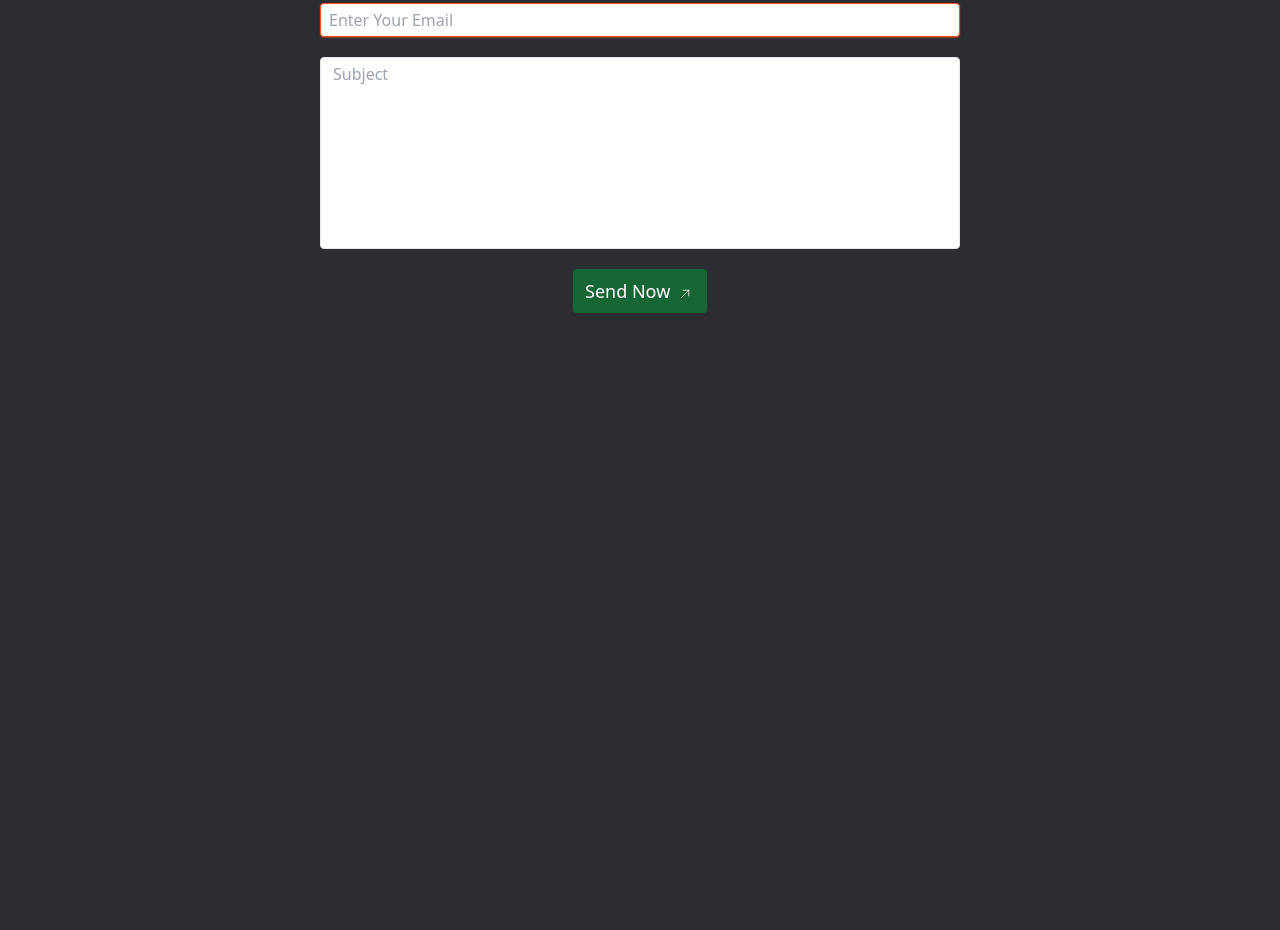
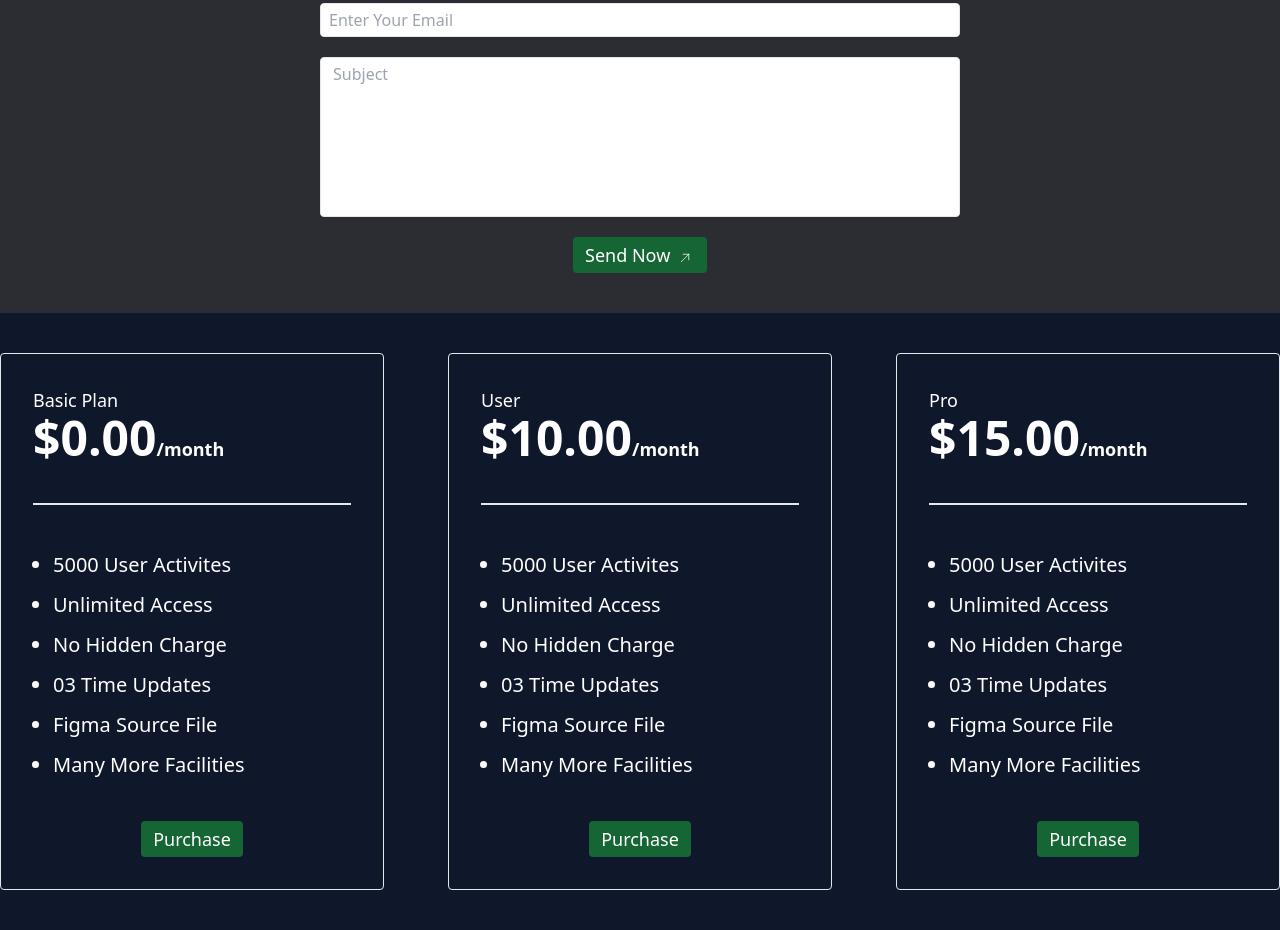
Before and after one commit to Md-Naim-Howlader/Smart-Coders, a website built with Vite: page index.html in a window 1280 px wide. Shown: the part 2263-3193 px from the top of the page. Before the commit the page ends 2616 px from the top, so only its background shows below. Built offline with nearby package versions, Linux system fonts and the light colour scheme.

Commit message:
DONE Pricing Section

```diff
--- a/index.html
+++ b/index.html
@@ -294,17 +294,16 @@
                 class="block w-full mb-5 py-1 px-2 rounded border outline-none focus:border-[#f65023] focus:shadow-sm focus:shadow-[rgba(246,80,35,.5)]"
                 placeholder="Enter Your Email"
                 required
-                autofocus
               />
               <textarea
                 name=""
                 required
-                class="block w-full mb-5 resize-none py-1 h-48 rounded px-3 border outline-none focus:border-[#f65023] focus:shadow-sm focus:shadow-[rgba(246,80,35,.5)]"
+                class="block w-full mb-5 resize-none py-1 h-40 rounded px-3 border outline-none focus:border-[#f65023] focus:shadow-sm focus:shadow-[rgba(246,80,35,.5)]"
                 placeholder="Subject"
               ></textarea>
               <div type="submit" class="text-center">
                 <button
-                  class="bg-green-800 transition hover:bg-green-900 py-2 px-3 text-white text-lg rounded"
+                  class="bg-green-800 transition hover:bg-green-900 py-1 px-3 text-white text-lg rounded"
                 >
                   Send Now
                   <svg
@@ -327,6 +326,81 @@
           </div>
         </div>
       </section>
+      <section class="pricing py-10 bg-slate-900">
+        <div class="container mx-auto">
+          <div class="grid md:grid-cols-2 lg:grid-cols-3 gap-16">
+            <div class="border text-white p-8 rounded">
+              <h4 class="text-lg">Basic Plan</h4>
+              <h2
+                class="text-xl sm:text-2xl md:text-5xl font-bold border-b-2 mb-10 pb-10"
+              >
+                $0.00<span class="text-lg">/month</span>
+              </h2>
+              <ul class="list-disc leading-10 text-xl ml-5">
+                <li>5000 User Activites</li>
+                <li>Unlimited Access</li>
+                <li>No Hidden Charge</li>
+                <li>03 Time Updates</li>
+                <li>Figma Source File</li>
+                <li>Many More Facilities</li>
+              </ul>
+              <div class="text-center">
+                <button
+                  class="bg-green-800 transition hover:bg-green-900 py-1 mt-9 px-3 text-white text-lg rounded"
+                >
+                  Purchase
+                </button>
+              </div>
+            </div>
+            <div class="border text-white p-8 rounded">
+              <h4 class="text-lg">User</h4>
+              <h2
+                class="text-xl sm:text-2xl md:text-5xl font-bold border-b-2 mb-10 pb-10"
+              >
+                $10.00<span class="text-lg">/month</span>
+              </h2>
+              <ul class="list-disc leading-10 text-xl ml-5">
+                <li>5000 User Activites</li>
+                <li>Unlimited Access</li>
+                <li>No Hidden Charge</li>
+                <li>03 Time Updates</li>
+                <li>Figma Source File</li>
+                <li>Many More Facilities</li>
+              </ul>
+              <div class="text-center">
+                <button
+                  class="bg-green-800 transition hover:bg-green-900 py-1 mt-9 px-3 text-white text-lg rounded"
+                >
+                  Purchase
+                </button>
+              </div>
+            </div>
+            <div class="border text-white p-8 rounded">
+              <h4 class="text-lg">Pro</h4>
+              <h2
+                class="text-xl sm:text-2xl md:text-5xl font-bold border-b-2 mb-10 pb-10"
+              >
+                $15.00<span class="text-lg">/month</span>
+              </h2>
+              <ul class="list-disc leading-10 text-xl ml-5">
+                <li>5000 User Activites</li>
+                <li>Unlimited Access</li>
+                <li>No Hidden Charge</li>
+                <li>03 Time Updates</li>
+                <li>Figma Source File</li>
+                <li>Many More Facilities</li>
+              </ul>
+              <div class="text-center">
+                <button
+                  class="bg-green-800 transition hover:bg-green-900 py-1 mt-9 px-3 text-white text-lg rounded"
+                >
+                  Purchase
+                </button>
+              </div>
+            </div>
+          </div>
+        </div>
+      </section>
     </main>
   </body>
 </html>
```
